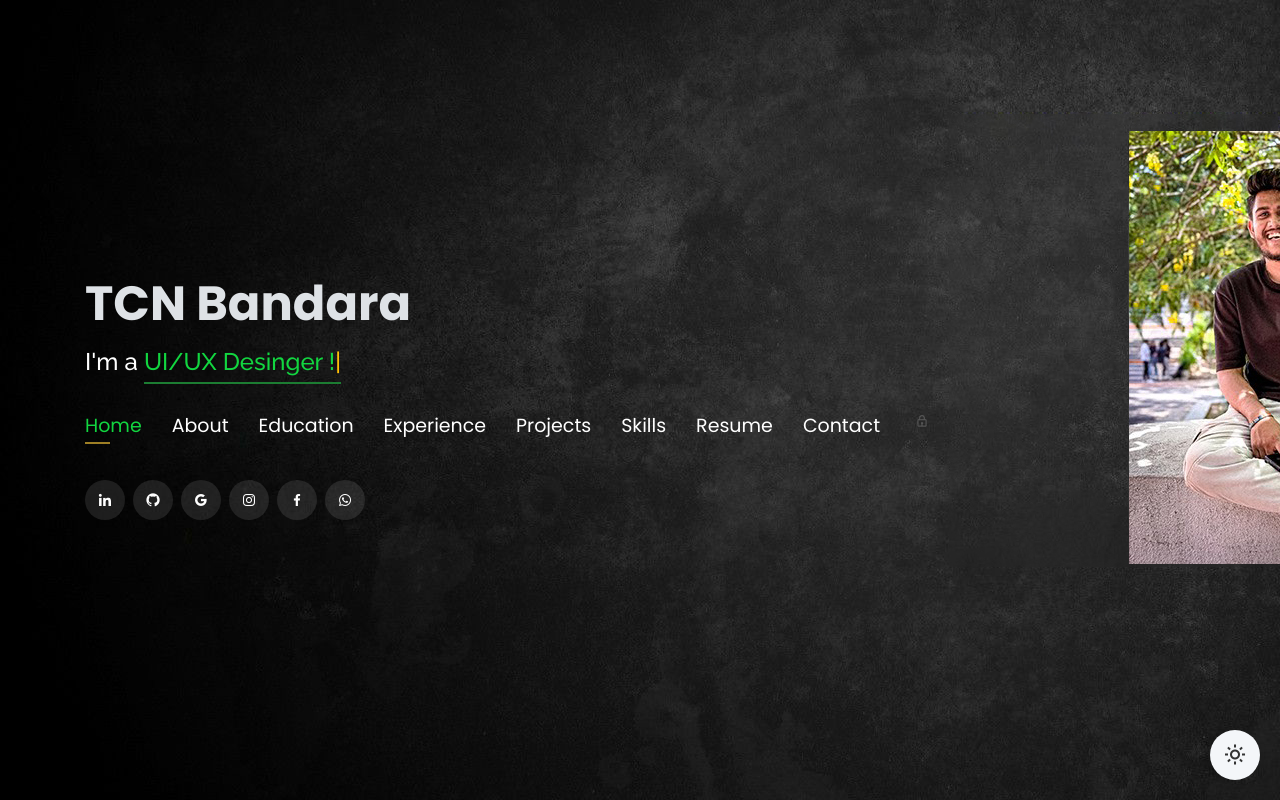
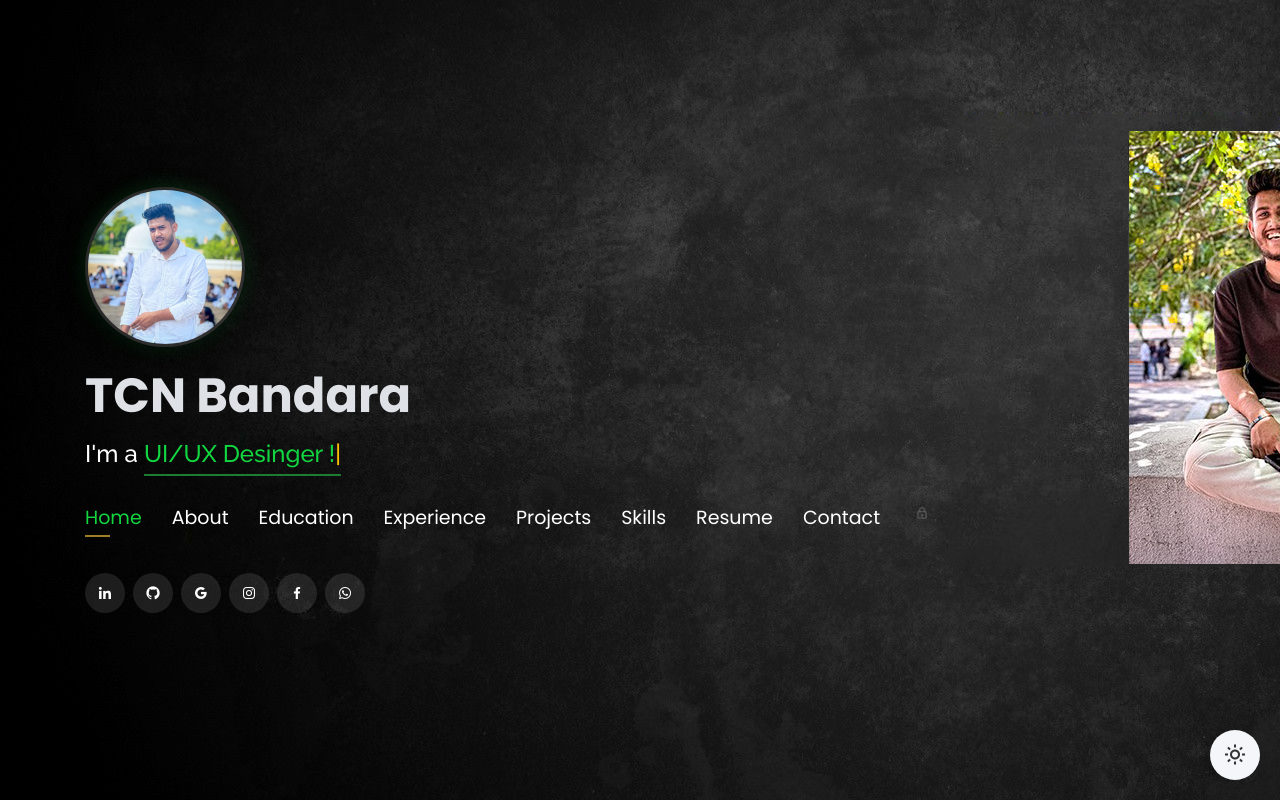
Before and after one commit to chamaraIT22113122/Chamara_Portfolio, a React (Vite) app: page /admin/skills in a window 1280 px wide. Built offline with nearby package versions, Linux system fonts and the light colour scheme; no server answers; the database is empty.

Commit message:
Add professional avatar to home screen

```diff
--- a/src/components/Header.jsx
+++ b/src/components/Header.jsx
@@ -1,6 +1,7 @@
 import React, { useState, useEffect } from 'react';
 import { doc, onSnapshot } from 'firebase/firestore';
 import { db } from '../firebase/config';
+import { resolveImagePath } from '../utils/resolveImage';
 
 const Header = () => {
   const [resumeUrl, setResumeUrl] = useState('https://drive.google.com/file/d/1Xw7PZjy3yXD_wo_YKTA7428sq6h_7cB0/view?usp=sharing');
@@ -16,6 +17,33 @@ const Header = () => {
   return (
     <header id="header" className="header-tops">
       <div className="container">
+        <div style={{ marginBottom: '25px', display: 'flex' }}>
+          <img
+            src={resolveImagePath('dp.jpg')}
+            alt="TCN Bandara"
+            style={{
+              width: '160px',
+              height: '160px',
+              borderRadius: '50%',
+              objectFit: 'cover',
+              border: '3px solid rgba(255, 255, 255, 0.15)',
+              boxShadow: '0 8px 24px rgba(0, 0, 0, 0.5), 0 0 20px rgba(18, 214, 64, 0.2)',
+              transition: 'all 0.3s ease',
+              cursor: 'pointer',
+              zIndex: 10
+            }}
+            onMouseOver={(e) => {
+              e.currentTarget.style.transform = 'translateY(-5px) scale(1.02)';
+              e.currentTarget.style.boxShadow = '0 12px 28px rgba(0, 0, 0, 0.6), 0 0 30px rgba(18, 214, 64, 0.4)';
+              e.currentTarget.style.border = '3px solid rgba(18, 214, 64, 0.5)';
+            }}
+            onMouseOut={(e) => {
+              e.currentTarget.style.transform = 'translateY(0) scale(1)';
+              e.currentTarget.style.boxShadow = '0 8px 24px rgba(0, 0, 0, 0.5), 0 0 20px rgba(18, 214, 64, 0.2)';
+              e.currentTarget.style.border = '3px solid rgba(255, 255, 255, 0.15)';
+            }}
+          />
+        </div>
         <h1><a href="index.html">TCN Bandara</a></h1>
         <h2 style={{ color: '#fff' }}>
           I'm a <span className="typing" style={{ color: '#12D640' }}></span>
```
